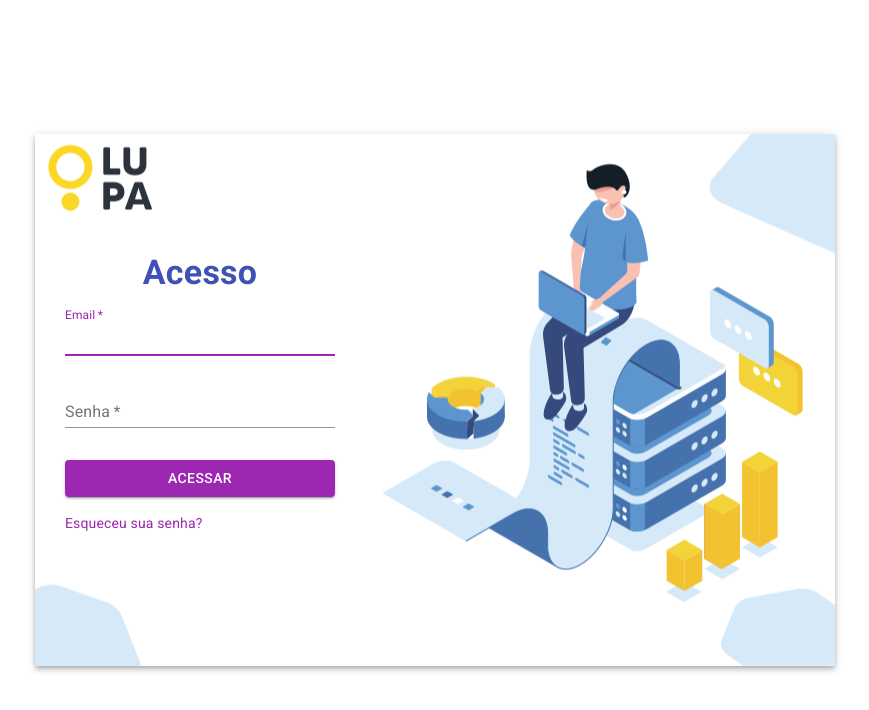
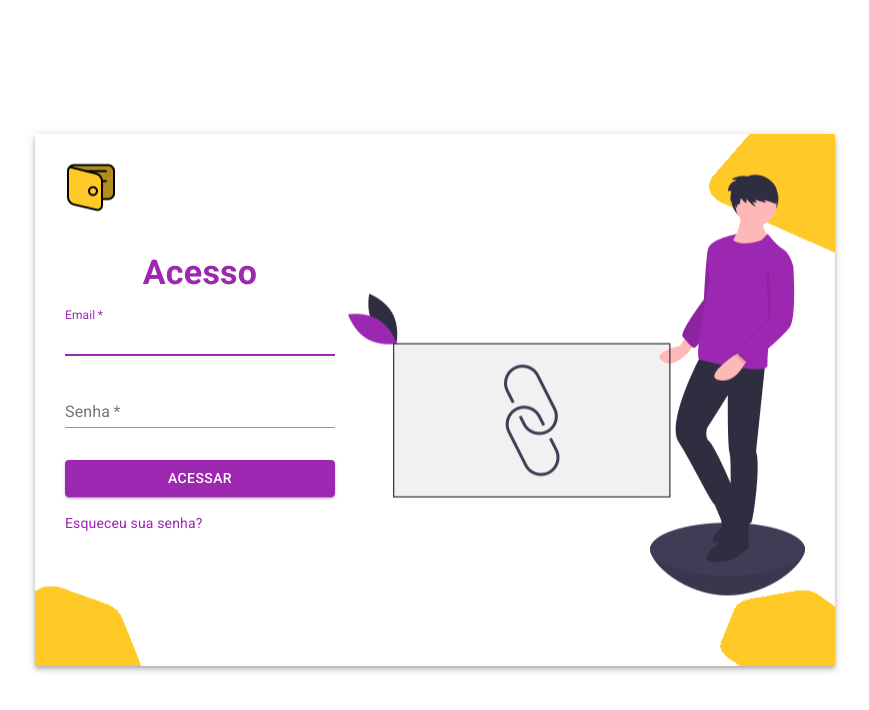
Before and after one commit to HandreiFontana/linkin-customer-front, a React (Create React App) app: page /signin in a window 1280 px wide. Shown: the top 710 px of the page, without its empty margins (205-1074 px from the left). Built offline with nearby package versions, Linux system fonts and the light colour scheme; no server answers.

Commit message:
feat(signIn): stylized

```diff
--- a/src/pages/sign-in/index.tsx
+++ b/src/pages/sign-in/index.tsx
@@ -82,7 +82,7 @@ const SignIn: React.FC = () => {
                     spacing={0}
                     direction="column"
                     alignItems="center"
-                    justify="center"
+                    justifyContent="center"
                     style={{ minHeight: '100vh', width: '100%' }}
                 >
                     <Box className={classes.paper} boxShadow={4}>
--- a/src/pages/sign-in/styles.ts
+++ b/src/pages/sign-in/styles.ts
@@ -17,7 +17,7 @@ const useStyles = makeStyles((theme) => ({
         textAlign: 'center',
         fontWeight: 'bold',
         paddingTop: '25px',
-        color: '#3F51B5',
+        color: theme.palette.primary.main,
     },
     paper: {
         marginTop: '0',
```
Also changed, not shown: src/assets/logon.png, 1 other file (tests, documents, lock files or other folders).
